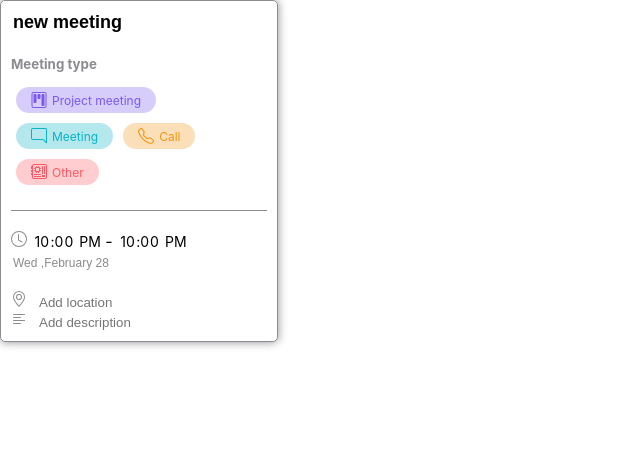
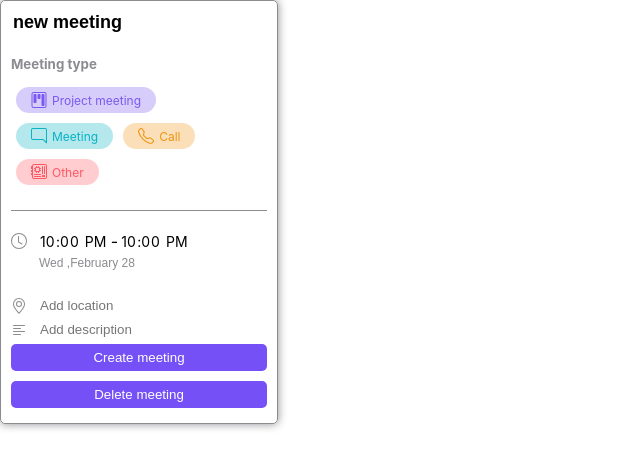
Before and after one commit to YroslavOne/meeting-calendar, a React app in the folder my-app/: page / in a window 1280 px wide. Shown: the whole page, without its empty margins (0-640 px from the left). Built offline with nearby package versions, Linux system fonts and the light colour scheme.

Commit message:
17.42 28.02.2024

```diff
--- a/my-app/src/components/appComponents/mainComponents/CreateTask/CreateMeeting.css
+++ b/my-app/src/components/appComponents/mainComponents/CreateTask/CreateMeeting.css
@@ -39,46 +39,78 @@ input .create-meeting-name{
     margin-top: 20px;
     margin-bottom: 20px;
 }
-.icon-clock-create-meeting{
+.icon-create-meeting{
     color:  #8C8B90;
+    margin: 0;
+    margin-right: 10px;
 }
 
 .create-meeting-time{
     text-align: left;
     margin: 0;
-    margin-top: 20px;
     margin-bottom: 0px;
+    display: flex;
+    align-items: center;
 }
 .create-meeting-location{
+    margin-top: 5px;
     width: 100%;
     text-align: left;
+    display: flex;
+    align-items: center;
 }
 .create-meeting-description{
+    margin-top: 5px;
     width: 100%;
     text-align: left;
+    display: flex;
+    align-items: center;
 }
 .create-meeting-location input{
-    margin-left: 10px;
-
     outline: 0 !important;
     border: none;
-    border: 1px solid none;
-    color:  #8C8B90;
+    border: 1px solid transparent;
 
 }
 .create-meeting-description input{
-    margin-left: 10px;
     outline: 0 !important;
     border: none;
-    border: 1px solid none;
-    color:  #8C8B90;
+    border: 1px solid transparent;
 }
 .create-meeting-description input:focus{
-    color: black;
     border-bottom: 1px solid #7550F6;
 }
 
 .create-meeting-location input:focus{
-    color: black;
     border-bottom: 1px solid #7550F6;
 }
+.create-meeting-data-and-time{
+    display: flex;
+    margin-top: 20px;
+}
+.create-meeting-data-and-time svg{
+    margin-top: 2px;
+}
+.create-meeting-button{
+    display: flex;
+    flex-direction: column;
+    align-items: stretch;
+}
+.create-meeting-button button{
+    margin-top: 5px;
+    margin-bottom: 5px;
+    padding: 5px 10px;
+    border: 1px solid transparent;
+    border-radius: 5px;
+    color: white;
+    background: #7550F6;
+}
+/* button{
+    list-style: none;
+} */
+.create-meeting-button button:hover{
+    border: 1px solid #7550F6;
+    border-radius: 5px;
+    background: white;
+    color: #7550F6;
+}
--- a/my-app/src/components/appComponents/mainComponents/CreateTask/CreateMeeting.js
+++ b/my-app/src/components/appComponents/mainComponents/CreateTask/CreateMeeting.js
@@ -1,30 +1,58 @@
-import { Clock, GeoAlt, TextLeft } from 'react-bootstrap-icons';
-import MeetingType from './TaskItems/MeetingType';
-import SelectDate from './TaskItems/SelectDate';
-import SelectTime from './TaskItems/SelectTime';
-import { useState } from 'react';
-import "./CreateMeeting.css"
+import { Clock, GeoAlt, TextLeft } from "react-bootstrap-icons";
+import MeetingType from "./TaskItems/MeetingType";
+import SelectDate from "./TaskItems/SelectDate";
+import SelectTime from "./TaskItems/SelectTime";
+import { useState } from "react";
+import "./CreateMeeting.css";
 
 function CreateMeeting() {
-const [nameMeeting, setNameMeeting] = useState("new meeting")
-const [meetingType, setMeetingType] = useState("")
-const [selectedDate, setSelectedDate] = useState("")
-const [selectedTimeStart, setSelectedTimeStart] = useState("")
-const [selectedTimeEnd, setSelectedTimeEnd] = useState("")
-console.log(nameMeeting, meetingType, selectedDate, selectedTimeStart, selectedTimeEnd)
+  const [nameMeeting, setNameMeeting] = useState("new meeting");
+  const [meetingType, setMeetingType] = useState("");
+  const [selectedDate, setSelectedDate] = useState("");
+  const [selectedTimeStart, setSelectedTimeStart] = useState("");
+  const [selectedTimeEnd, setSelectedTimeEnd] = useState("");
+  console.log(
+    nameMeeting,
+    meetingType,
+    selectedDate,
+    selectedTimeStart,
+    selectedTimeEnd
+  );
 
   return (
-    <div className='create-meeting'>
-      <input className='create-meeting-name' value={nameMeeting} onChange={(e) => setNameMeeting(e.target.value)} placeholder="name task"></input>
+    <div className="create-meeting">
+      <input
+        className="create-meeting-name"
+        value={nameMeeting}
+        onChange={(e) => setNameMeeting(e.target.value)}
+        placeholder="name task"
+      ></input>
       <MeetingType setMeetingType={setMeetingType} />
-      <div className='line'></div>
-    <div className='create-meeting-time'> <Clock className='icon-clock-create-meeting'/> <SelectTime setSelectedTime={setSelectedTimeStart}/>
-       - <SelectTime setSelectedTime={setSelectedTimeEnd}/></div>
-       <SelectDate setSelectedDate={setSelectedDate}/>
+      <div className="line"></div>
+      <div className="create-meeting-data-and-time">
+        <Clock className="icon-create-meeting" />
+        <div>
+          <div className="create-meeting-time">
+            <SelectTime setSelectedTime={setSelectedTimeStart} />
+            - <SelectTime setSelectedTime={setSelectedTimeEnd} />
+          </div>
+          <SelectDate setSelectedDate={setSelectedDate} />
+        </div>
+      </div>
 
-       <div className='create-meeting-location'><GeoAlt className='icon-clock-create-meeting'/><input placeholder="Add location"></input></div>
-       <div className='create-meeting-description'><TextLeft className='icon-clock-create-meeting'/><input placeholder="Add description"></input></div>
+      <div className="create-meeting-location">
+        <GeoAlt className="icon-create-meeting" />
+        <input placeholder="Add location"></input>
+      </div>
+      <div className="create-meeting-description">
+        <TextLeft className="icon-create-meeting" />
+        <input placeholder="Add description"></input>
+      </div>
+      <div className="create-meeting-button">
+        <button >Create meeting</button>
 
+      <button >Delete meeting</button>
+      </div>
     </div>
   );
 }
```
